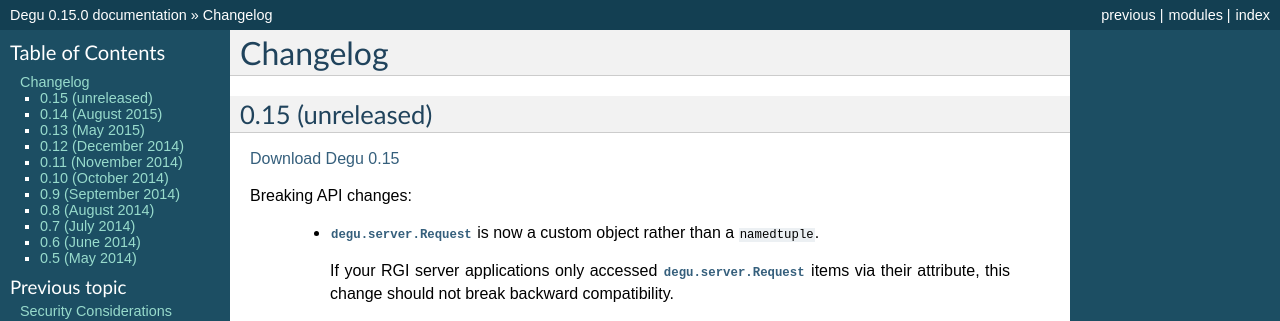
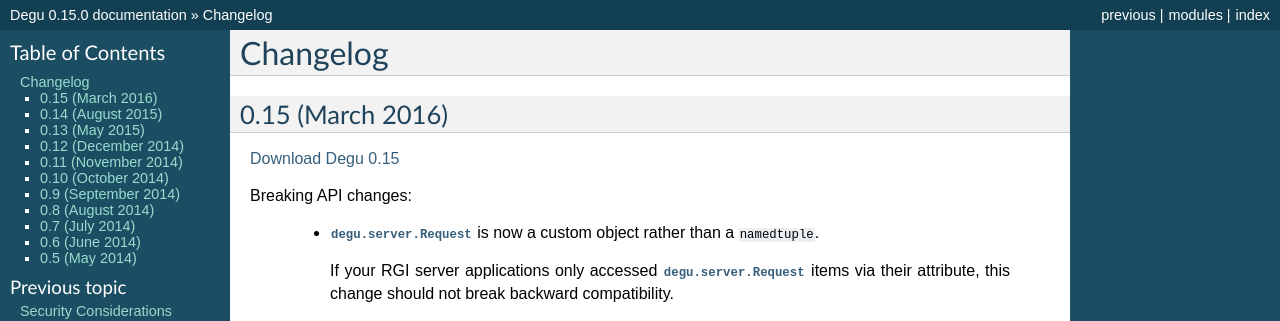
Before and after one commit to json420/degu, a Sphinx documentation site: the page built from doc/changelog.rst, in a window 1280 px wide and 900 px high. Shown: the top 321 px of the window. Built offline with Sphinx 7.4.7, drawn with Linux system fonts in a browser that asks for light colours.

Commit message:
Update changelog.rst for release

```diff
--- a/doc/changelog.rst
+++ b/doc/changelog.rst
@@ -4,8 +4,8 @@
 
 .. _version-0.15:
 
-0.15 (unreleased)
-------------------
+0.15 (March 2016)
+-----------------
 
 `Download Degu 0.15`_
 
```
